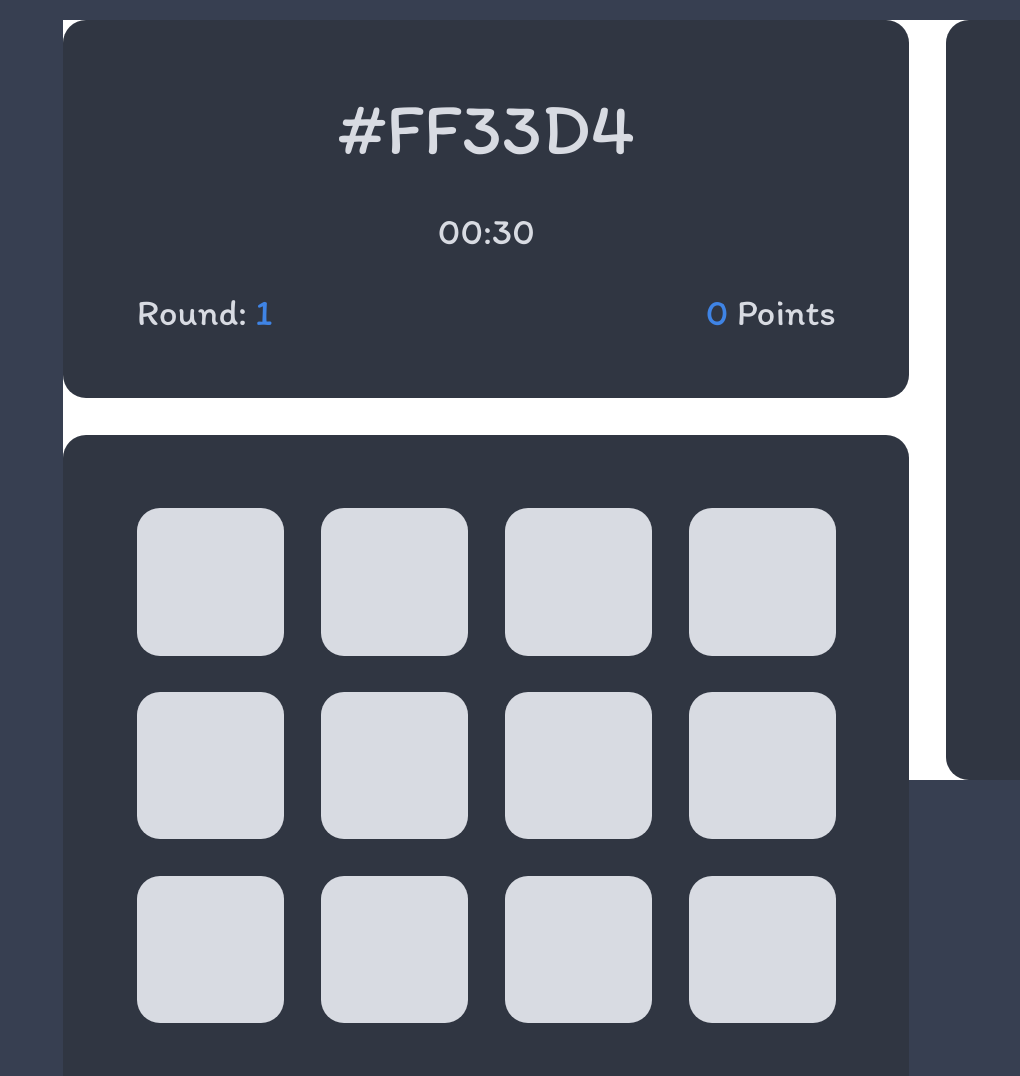
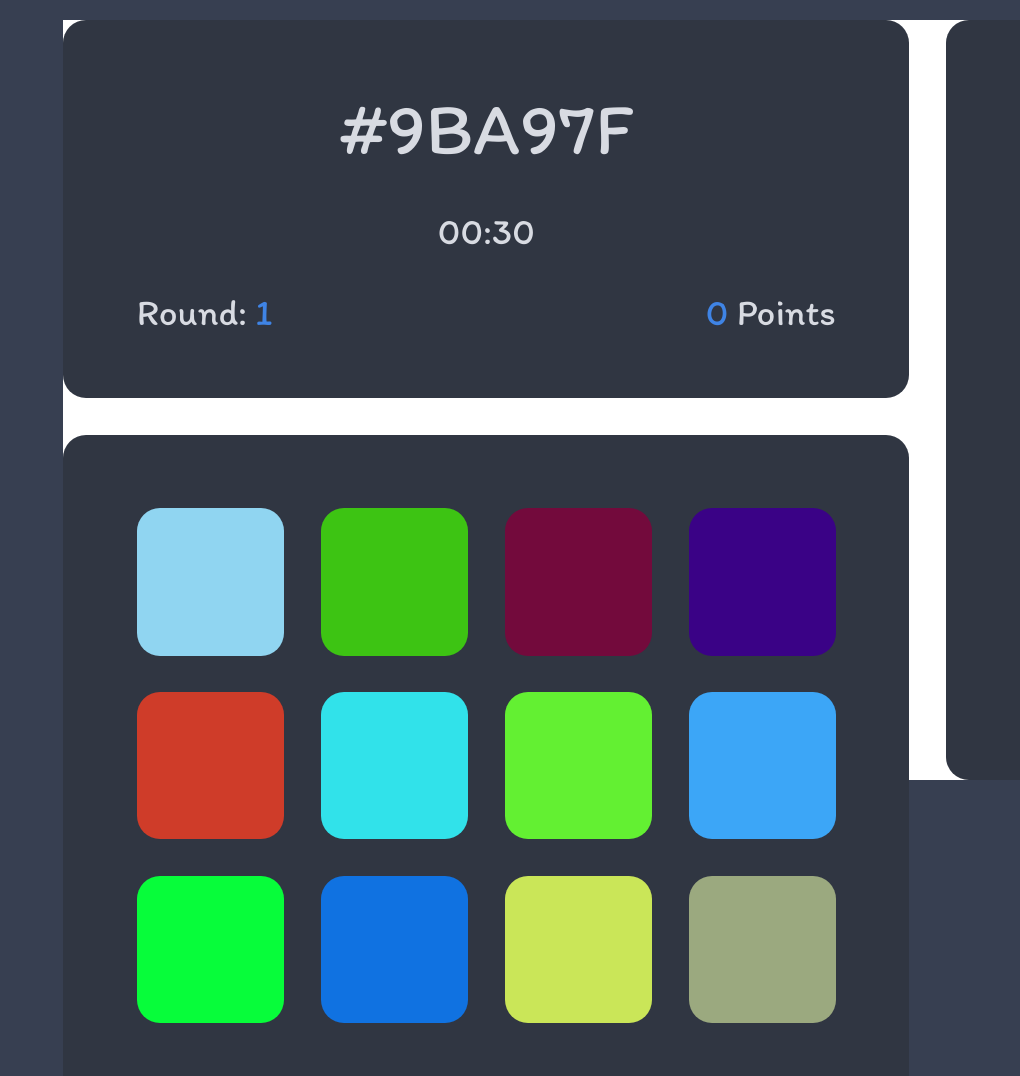
Before and after one commit to mwima1980/Color_Guess, a plain HTML site: page index.html in a window 1280 px wide. Shown: the top 1076 px of the page, without its empty margins (260-1280 px from the left). Drawn offline with Linux system fonts and the light colour scheme.

Commit message:
Hexcode und Buttons farbe hinzugefügt

```diff
--- a/index.html
+++ b/index.html
@@ -12,7 +12,7 @@
       <main>
         <div class="colorcode-container">
           <div class="top-container">
-            <h3>#FF33D4</h3>
+            <h3 id="hexcode">#FF33D4</h3>
           </div>
           <h5>00:30</h5>
           <div class="bottom-container">
--- a/index.js
+++ b/index.js
@@ -2,8 +2,18 @@
 
 import {GenerateRandomColor, AddRandomColor, Shuffle} from "./src/libs/tools.js";
 
-GenerateRandomColor();
+const hexcode = document.querySelector("#hexcode");
+const colorboxes = document.querySelectorAll(".buttons");
 
-let mixedArray = Shuffle(AddRandomColor(5));
+let searchedColor = null;
+searchedColor = GenerateRandomColor();
 
-console.log(mixedArray);
+const mixedArray = Shuffle(AddRandomColor(11));
+
+mixedArray.push(searchedColor);
+
+hexcode.innerText = searchedColor;
+
+colorboxes.forEach((element, index) => {
+  element.style.backgroundColor = mixedArray[index];
+});
--- a/src/libs/tools.js
+++ b/src/libs/tools.js
@@ -13,7 +13,7 @@ export function GenerateRandomColor() {
 export function AddRandomColor(amount) {
   let roundColors = [];
   for(let i = 0; i < amount; i++) {
-    roundColors[i] = GenerateRandomColor();
+    roundColors.push(GenerateRandomColor());
   }
 
   return roundColors;
```
